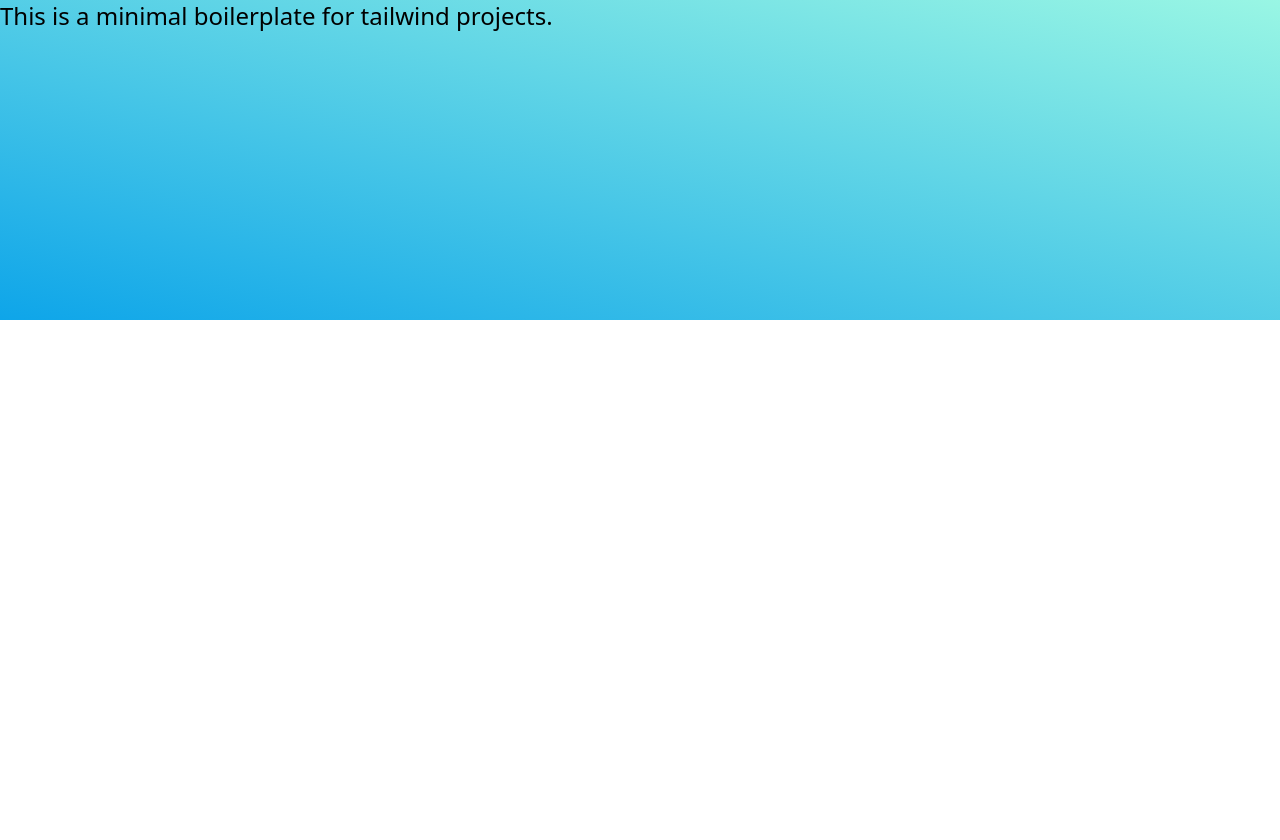
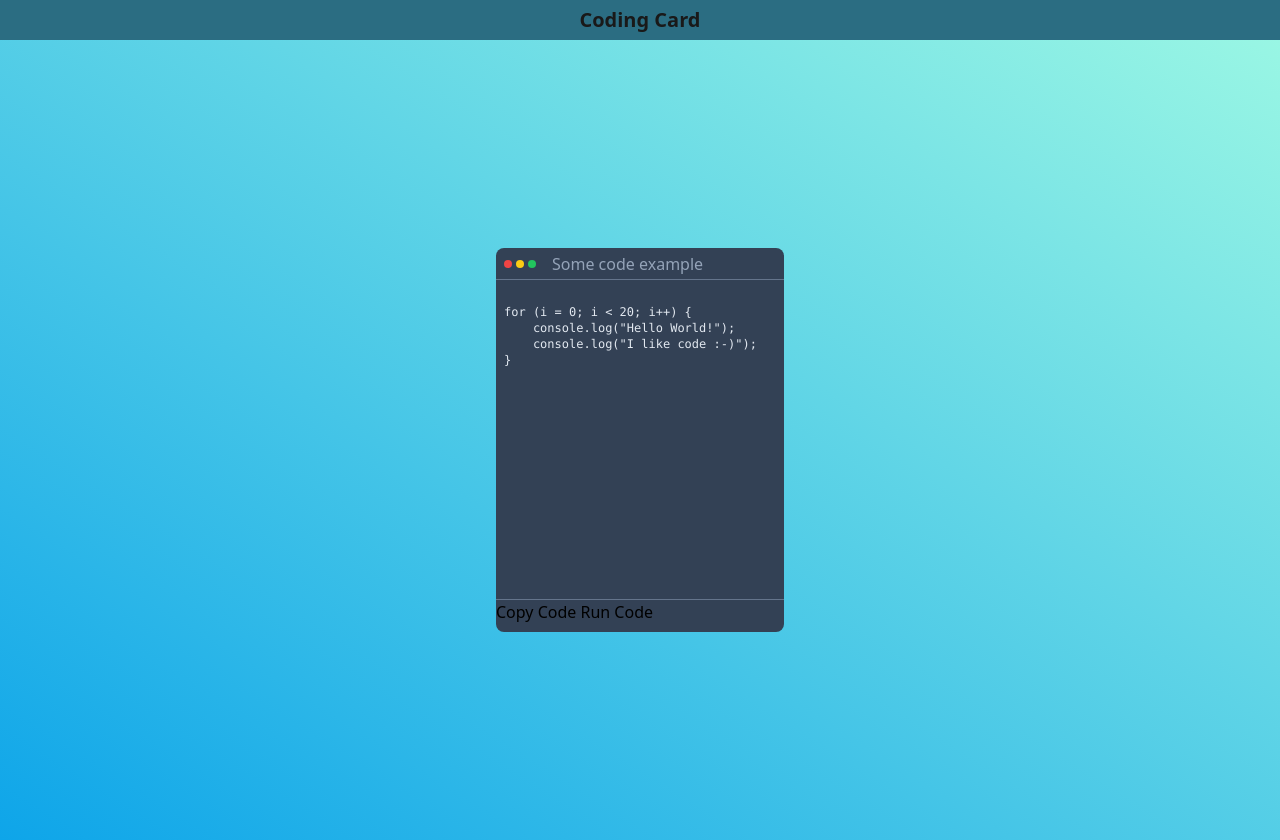
Before and after one commit to JannekS/learn-tailwindcss, a website: page src/index.html in a window 1280 px wide. Before the commit the page ends 800 px from the top, so only its background shows below. Drawn offline with Linux system fonts and the light colour scheme.

Commit message:
Created basic coding card layout.

```diff
--- a/src/index.html
+++ b/src/index.html
@@ -5,12 +5,40 @@
     <meta http-equiv="X-UA-Compatible" content="IE=edge">
     <meta name="viewport" content="width=device-width, initial-scale=1.0">
     <link rel="stylesheet" href="css/style.css">
-    <title>Minimal Tailwind Boilerplate</title>
+    <title>learn tailwind</title>
 </head>
 <body>
-    <div class="h-80 w-full bg-gradient-to-bl from-teal-200 to-sky-500">
-        <h1 class="text-2xl">This is a minimal boilerplate for tailwind projects.</h1>
+    <header class="h-10 w-full block sticky top-0 left-0 bg-cyan-800 opacity-90 flex flex-row items-center">
+        <h1 class="mx-auto text-xl font-bold">Coding Card</h1>
+    </header>
+    <div class="h-screen w-full bg-gradient-to-bl from-teal-200 to-sky-500 flex flex-row items-center">
+        <div class="mx-auto rounded-lg w-72 h-96 bg-slate-700">
+            <div class="w-full h-8 border-b border-b-slate-500 flex flex-row items-center">
+                <div class="rounded-full h-2 w-2 ml-2 shrink-0 bg-red-500"></div>
+                <div class="rounded-full h-2 w-2 ml-1 shrink-0 bg-yellow-400"></div>
+                <div class="rounded-full h-2 w-2 ml-1 shrink-0 bg-green-500"></div>
+                <div class="ml-4 text-slate-400"><h2>Some code example</h2></div>
+            </div>
+            <div class="text-xs font-mono text-slate-200 p-2 h-80 border-b border-b-slate-500">
+                <pre>
+                    <code>
+for (i = 0; i < 20; i++) {
+    console.log("Hello World!");
+    console.log("I like code :-)");
+}
+                    </code>
+                </pre>
+            </div>
+            <div class="relative bottom-0 left-0 w-full h-10">
+                <button>
+                    Copy Code
+                </button>
+                <button>
+                    Run Code
+                </button>
+            </div>
+
+        </div>
     </div>
-
 </body>
 </html>
```
Also changed, not shown: src/css/style.css.
